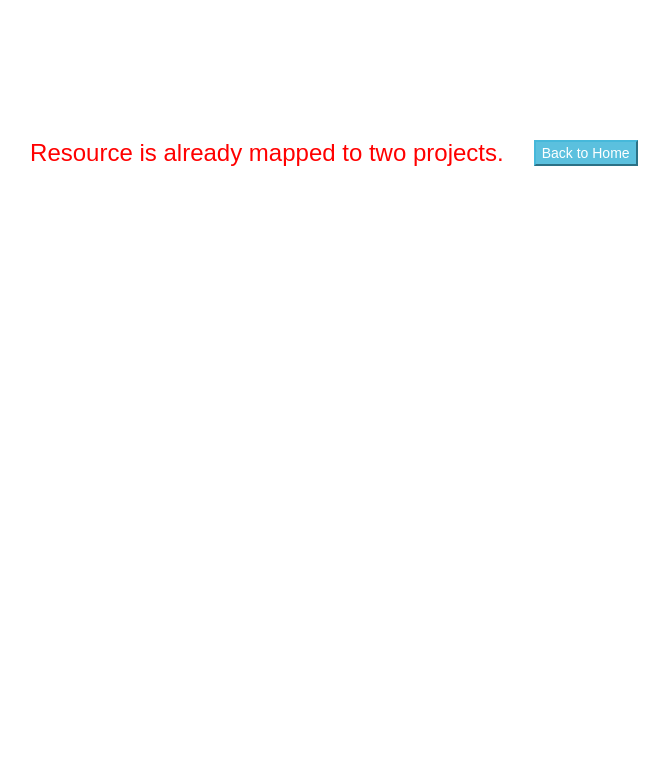
After one commit to PriyankaEllappan/onboarding, a Java web app: template onboarding/src/main/webapp/WEB-INF/views/errors/assignmentsExceeded.jsp in a window 1280 px wide. The commit adds this page. Shown: the top 779 px of the page, without its empty margins (223-892 px from the left). Run offline with Spring Boot 4, a stand-in JSP engine, Linux system fonts and the light colour scheme; the template is opened without the code that fills it, so the values that code supplies are empty; the project's own start-up code is not run, and a stand-in starts its controllers and pages; some of the project's set-up classes (security, data sources, template engines, error pages and the like) are left out, and stand-ins take their place.

Commit message:
Committing changes for Employee Active assignment

```diff
--- a/onboarding/src/main/java/com/cts/nw/onboarding/controllers/AbstractController.java
+++ b/onboarding/src/main/java/com/cts/nw/onboarding/controllers/AbstractController.java
@@ -88,8 +88,9 @@ public class AbstractController {
 					}
 				} else {
 					APPINFO.setLoggedInUserId(currentUserName);
-					APPINFO.setLoggedInUserName(lDAPService.getEmployee(currentUserName) != null
-							? lDAPService.getEmployee(currentUserName).getName() : "User");
+					/*APPINFO.setLoggedInUserName(lDAPService.getEmployee(currentUserName) != null
+							? lDAPService.getEmployee(currentUserName).getName() : "User");*/
+					APPINFO.setLoggedInUserName("User");
 					for (GrantedAuthority auth : currentUserNameAuthorities) {
 						APPINFO.setLoggedInUserRole(auth.getAuthority().replaceAll("ROLE_", ""));
 					}
--- /dev/null
+++ b/onboarding/src/main/webapp/WEB-INF/views/errors/assignmentsExceeded.jsp
@@ -0,0 +1,36 @@
+<%@ page language="java" contentType="text/html; charset=ISO-8859-1"
+	pageEncoding="ISO-8859-1" isELIgnored="false"%>
+<html>
+<style type="text/css">
+</style>
+<head>
+<title>Error Page</title>
+<!-- Load Sytle Sheets -->
+<link rel="stylesheet"
+	href="/onboarding/resources/stylesheets/bootstrap.min.css">
+<link rel="stylesheet"
+	href="/onboarding/resources/stylesheets/application.css">
+</head>
+<body>
+	<div class="content-style">
+		<div class="row">
+		<br> <br>
+			<div class="col-md-7" align="right">
+				<h3 class="has-error">Resource is already mapped to two projects.</h3>
+			</div>
+			<div class="col-md-2">
+			<br>
+				<button class="btn-info" onclick="location.href='/onboarding'">Back
+					to Home</button>
+			</div>
+			<div class="col-md-3"></div>
+		</div>
+		<div class="row">
+			<br> <br>
+			<div class="col-md-7">
+				<div>${ errMessage }</div>
+			</div>
+		</div>
+	</div>
+</body>
+</html>
--- a/onboarding/src/main/webapp/WEB-INF/views/request/checkResourceAvailability.jsp
+++ b/onboarding/src/main/webapp/WEB-INF/views/request/checkResourceAvailability.jsp
@@ -213,10 +213,10 @@
 			</div>
 		</div>
 	</div>
-	<div id="loadingDiv"
+	<!-- <div id="loadingDiv"
 		style="position: fixed; right: 0px; top: 0px; width: 100%; height: 100%; background-color: rgb(102, 102, 102); z-index: 30001; opacity: 0.8;">
 		 <div style="padding-top:20em;padding-left:40em;"><img src="/onboarding/resources/icons/loading.gif"></div>
-	</div>
+	</div> -->
 	<jsp:include page="../layouts/footer.jsp" />
 </body>
 </html>
```
Also changed, not shown: onboarding/src/main/java/com/cts/nw/onboarding/controllers/RequesterController.java (+12 -0 lines), onboarding/src/main/webapp/resources/scripts/requester.js (+8 -1 lines).
